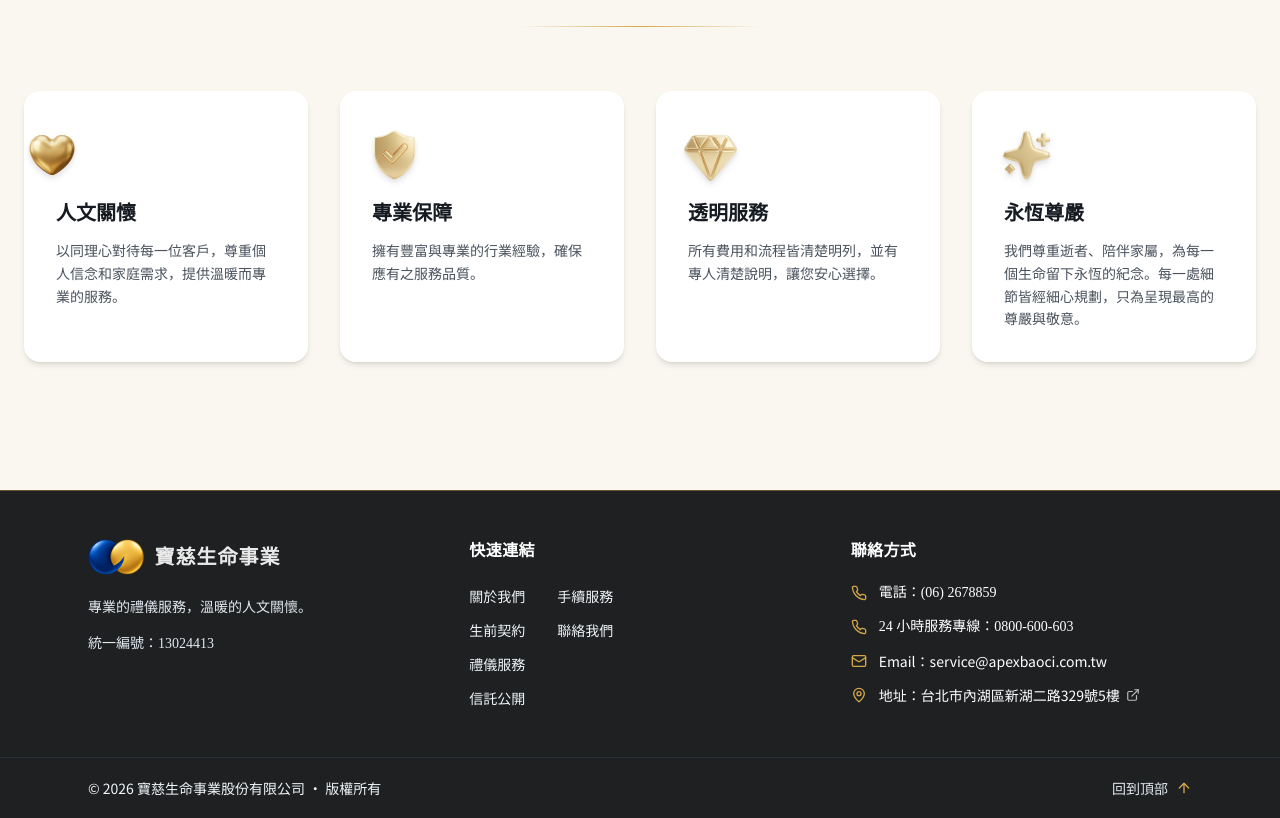
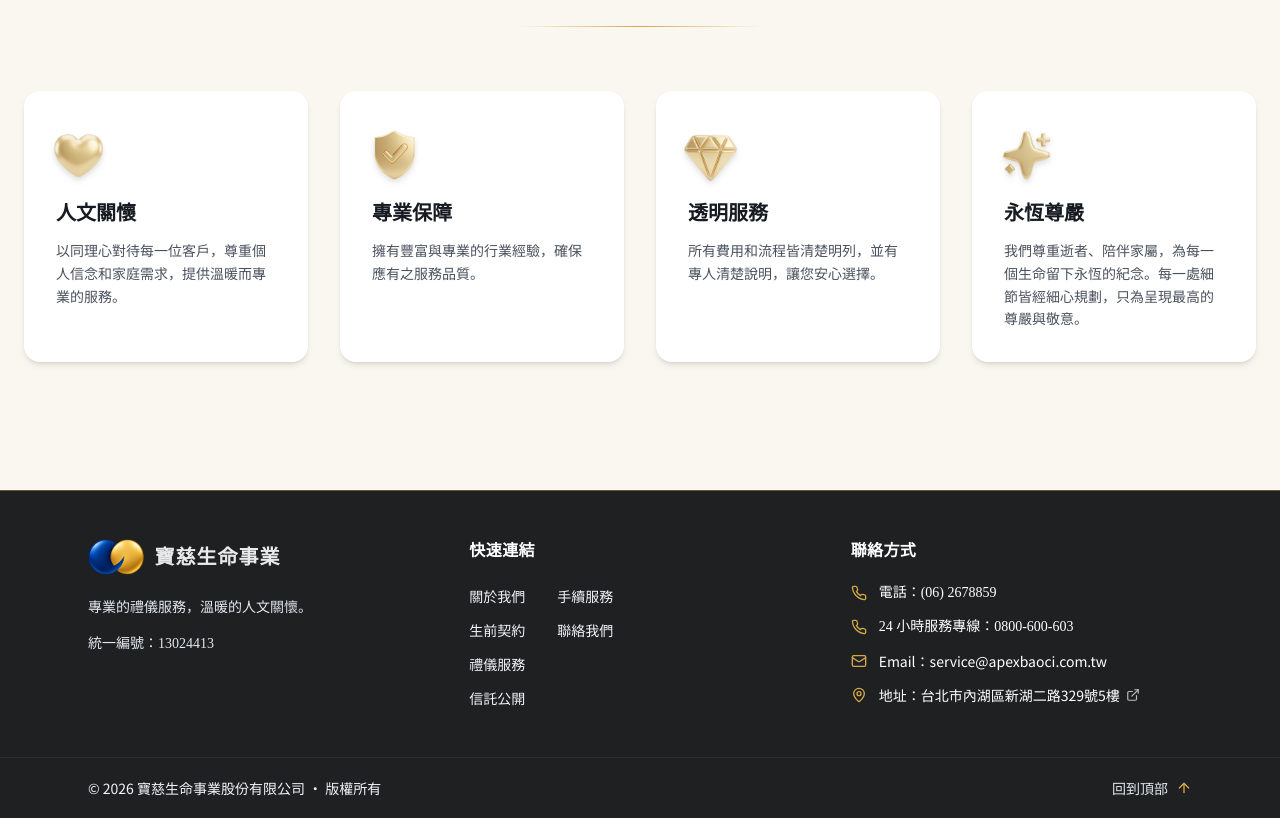
Before and after one commit to m9606286/baoci-life-website, a React (Vite) app: page / in a window 1280 px wide. Shown: the part 3113-3931 px from the top of the page. Built offline with nearby package versions, Linux system fonts and the light colour scheme.

Commit message:
Update CoreValues.tsx

```diff
--- a/src/components/CoreValues.tsx
+++ b/src/components/CoreValues.tsx
@@ -4,7 +4,7 @@ import { useReveal } from '@/hooks/useReveal';
 // 核心價值內容
 const coreValues = [
   {
-    image: '/heart.jpg', // 人文關懷圖片
+    image: '/love.png', // 人文關懷圖片
     title: '人文關懷',
     description: '以同理心對待每一位客戶，尊重個人信念和家庭需求，提供溫暖而專業的服務。',
   },
```
